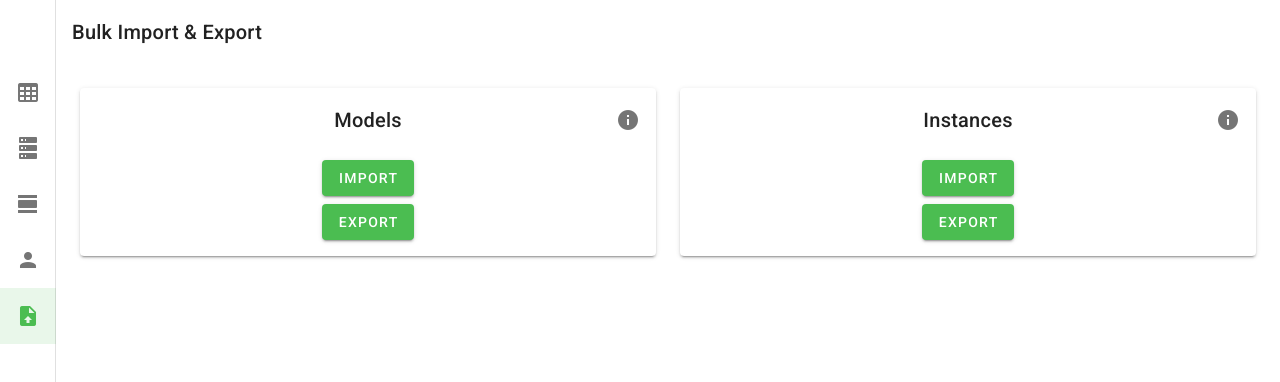
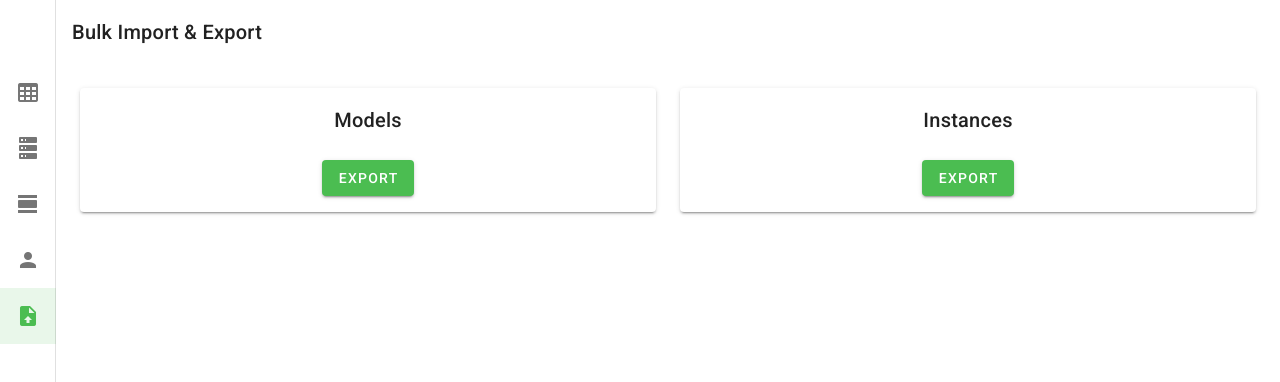
Before and after one commit to brookezkeene/ECE458_ONSO, a Vue app in the folder src/Web.Api/VueClient/: page /importexport in a window 1280 px wide. Shown: the top 382 px of the page. Built offline with nearby package versions, Linux system fonts and the light colour scheme; what vuetify-dialog would draw is missing.

Commit message:
only admin can bulk import

```diff
--- a/src/Web.Api/VueClient/src/components/ImportFile.vue
+++ b/src/Web.Api/VueClient/src/components/ImportFile.vue
@@ -7,16 +7,16 @@
             <v-col>
                 <v-card>
                     <v-card-title class="justify-center">
-                        <v-icon color="white">mdi-information</v-icon>
+                        <v-icon v-if="admin" color="white">mdi-information</v-icon>
                         <v-spacer></v-spacer>
                         Models
                         <v-spacer></v-spacer>
-                        <v-icon @click="showModelInfo">mdi-information</v-icon>
+                        <v-icon v-if="admin" @click="showModelInfo">mdi-information</v-icon>
                     </v-card-title>
                     <v-card-actions class="justify-center">
                         <v-container>
                             <v-row align="center" justify="center">
-                                <v-btn color="primary" class="mb-2" @click="openFileChooser">Import</v-btn>
+                                <v-btn v-if="admin" color="primary" class="mb-2" @click="openFileChooser">Import</v-btn>
                             </v-row>
                             <v-row align="center" justify="center">
                                 <v-btn color="primary" class="mb-2">Export</v-btn>
@@ -28,16 +28,16 @@
             <v-col>
                 <v-card>
                     <v-card-title class="justify-center">
-                        <v-icon color="white">mdi-information</v-icon>
+                        <v-icon v-if="admin" color="white">mdi-information</v-icon>
                         <v-spacer></v-spacer>
                         Instances
                         <v-spacer></v-spacer>
-                        <v-icon @click="showModelInfo">mdi-information</v-icon>
+                        <v-icon v-if="admin" @click="showModelInfo">mdi-information</v-icon>
                     </v-card-title>
                     <v-card-actions class="justify-center">
                         <v-container>
                             <v-row align="center" justify="center">
-                                <v-btn color="primary" class="mb-2" @click="openFileChooser">Import</v-btn>
+                                <v-btn v-if="admin" color="primary" class="mb-2" @click="openFileChooser">Import</v-btn>
                             </v-row>
                             <v-row align="center" justify="center">
                                 <v-btn color="primary" class="mb-2">Export</v-btn>
@@ -72,13 +72,20 @@ import InstanceImportFormatInfo from "./InstanceImportFormatInfo"
 import FileChooserCard from "./FileChooserCard"
 
 export default {
+    inject: ['auth'],
     data () {
         return {
+            admin: false,
             loading: false,
             extrainfomodel: false,
             extrainfoinstance: false,
             filechoosercard: false,
         };
+    },
+    computed: {
+        isAdmin() {
+            return this.admin === this.auth.isAdmin()
+        },
     },
     watch: {
         filechoosercard(val) {
```
